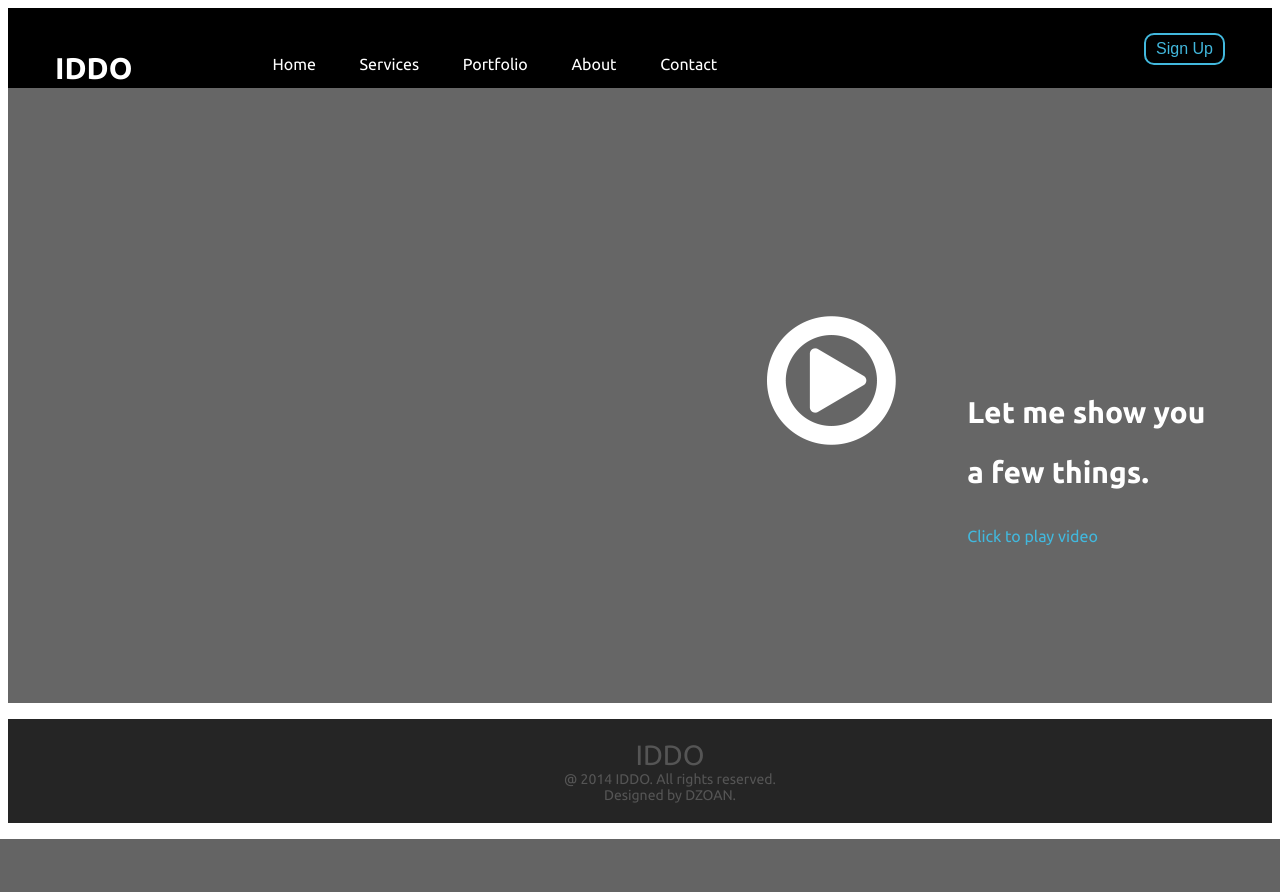
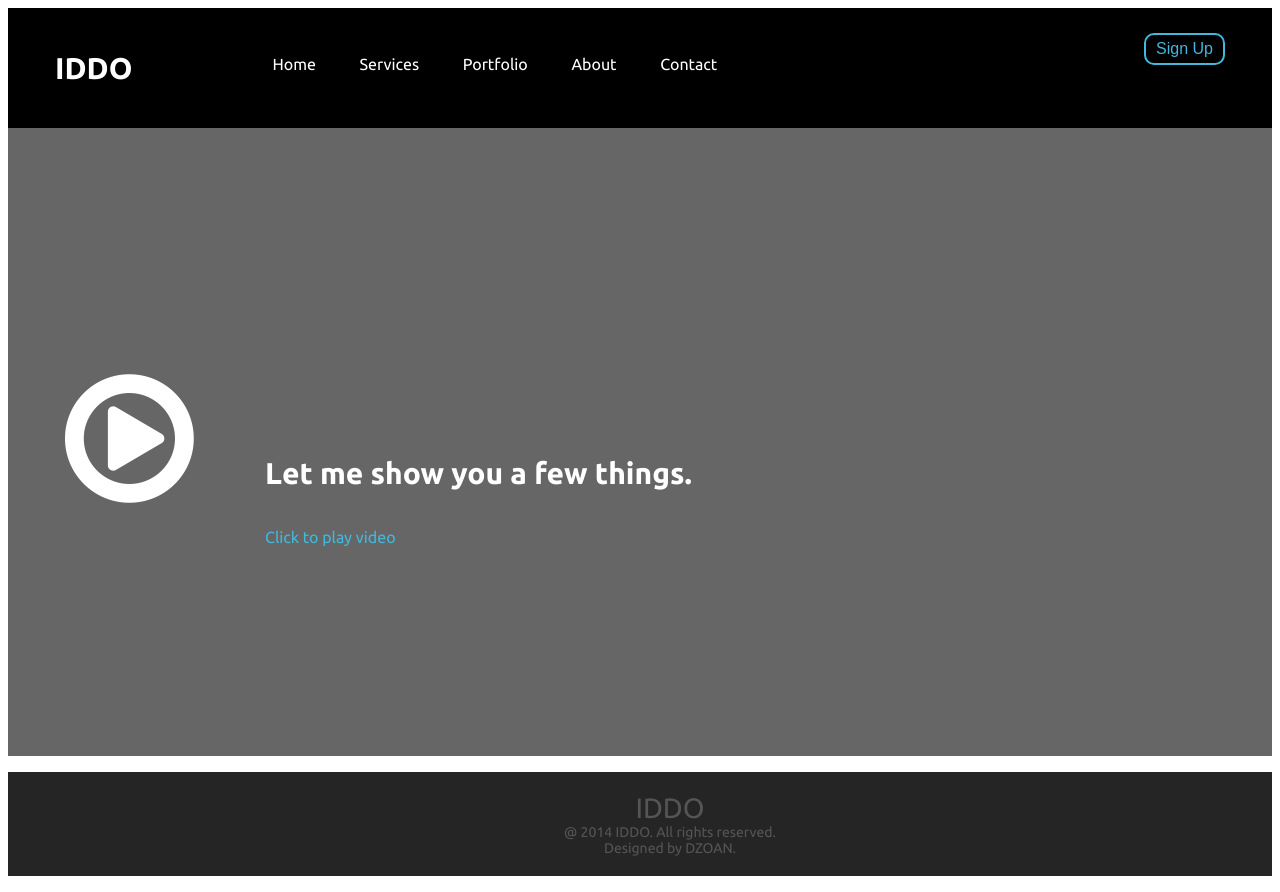
Before and after one commit to saftaclaudia/iddo-website, a PHP site: page / in a window 1280 px wide. Before the commit the page ends 839 px from the top, so only its background shows below. Run offline with PHP 8.4, Linux system fonts and the light colour scheme; some libraries are stand-ins or nearby versions.

Commit message:
remove height

```diff
--- /dev/null
+++ b/clearfix.css
@@ -0,0 +1,10 @@
+.clearfix:after {
+	visibility: hidden;
+	display: block;
+	font-size: 0;
+	content: " ";
+	clear: both;
+	height: 0;
+	}
+* html .clearfix             { zoom: 1; } /* IE6 */
+*:first-child+html .clearfix { zoom: 1; } /* IE7 */
--- a/homepagestylesheet.css
+++ b/homepagestylesheet.css
@@ -4,7 +4,6 @@ body{
 }
 .header{
 	background-color: #000000;
-	height: 80px;
 	line-height: 80px;
 }
 .wrapper{
@@ -41,20 +40,20 @@ input{
 	font-size: 16px;
 }
 .central_content{
-	height: 615px;
 	background-color: #666666;
+	padding: 210px 0 210px 0;
 }
 .play{
 	float: left;
 	margin-right:60px;
-	padding-top: 50%;
+	padding-top: 200px;
 	background-image: url('images/play_button.png');
 	background-repeat: no-repeat;
 	background-position: center;
 	width: 150px;
 }
 .text{
-	padding-top: 23%;
+	padding-top:80px;
 }
 
 .blue{
@@ -68,10 +67,11 @@ h2{
 .footer{
 	background-color: #252525;
 }
+
 .footer_content{
 	text-align: center;
+	padding: 20px 0;
 	float: none;
-	padding: 20px 0;
 }
 
 .footer_content li{
--- a/includes/header.php
+++ b/includes/header.php
@@ -1,5 +1,5 @@
-<div class="header">
-		<div class= "wrapper">
+<div class="header clearfix">
+		<div class= "wrapper clearfix">
 			<h1>IDDO</h1>
 			<ul class="head_manue">
 				<li><a href= "index.php">Home</a></li>
--- a/index.php
+++ b/index.php
@@ -12,7 +12,7 @@
 	require('includes/header.php');
 	?>
 	<div class="central_content">
-		<div class="wrapper">
+		<div class="wrapper clearfix">
 			<div data-media="file1.mp3" class="play"></div>
 			<div class="text">
 				<h2>Let me show you a few things.</h2>
--- a/services.php
+++ b/services.php
@@ -12,7 +12,7 @@
 		require('includes/header.php');
 	?>
 	<div class = "content">
-		<div class="wrapper">
+		<div class="wrapper clearfix">
 			<div class="float width20">
 				<p>OUR SERVICES.</p>
 			</div>
--- a/servicesstylesheet.css
+++ b/servicesstylesheet.css
@@ -1,7 +1,6 @@
 .content{
 	background-color: #42b8dd;
-	padding-top: 120px;
-	height: 400px;
+	padding: 160px 0 160px 0;
 }
 .float{
 	float: left;
@@ -49,7 +48,6 @@ float: right;
 	}
 .bottom_menu{
 	background-color: #ffffff;
-	height: 100px;
 }
 .bottom_menu ul{
 	margin-left: 0px;
```
